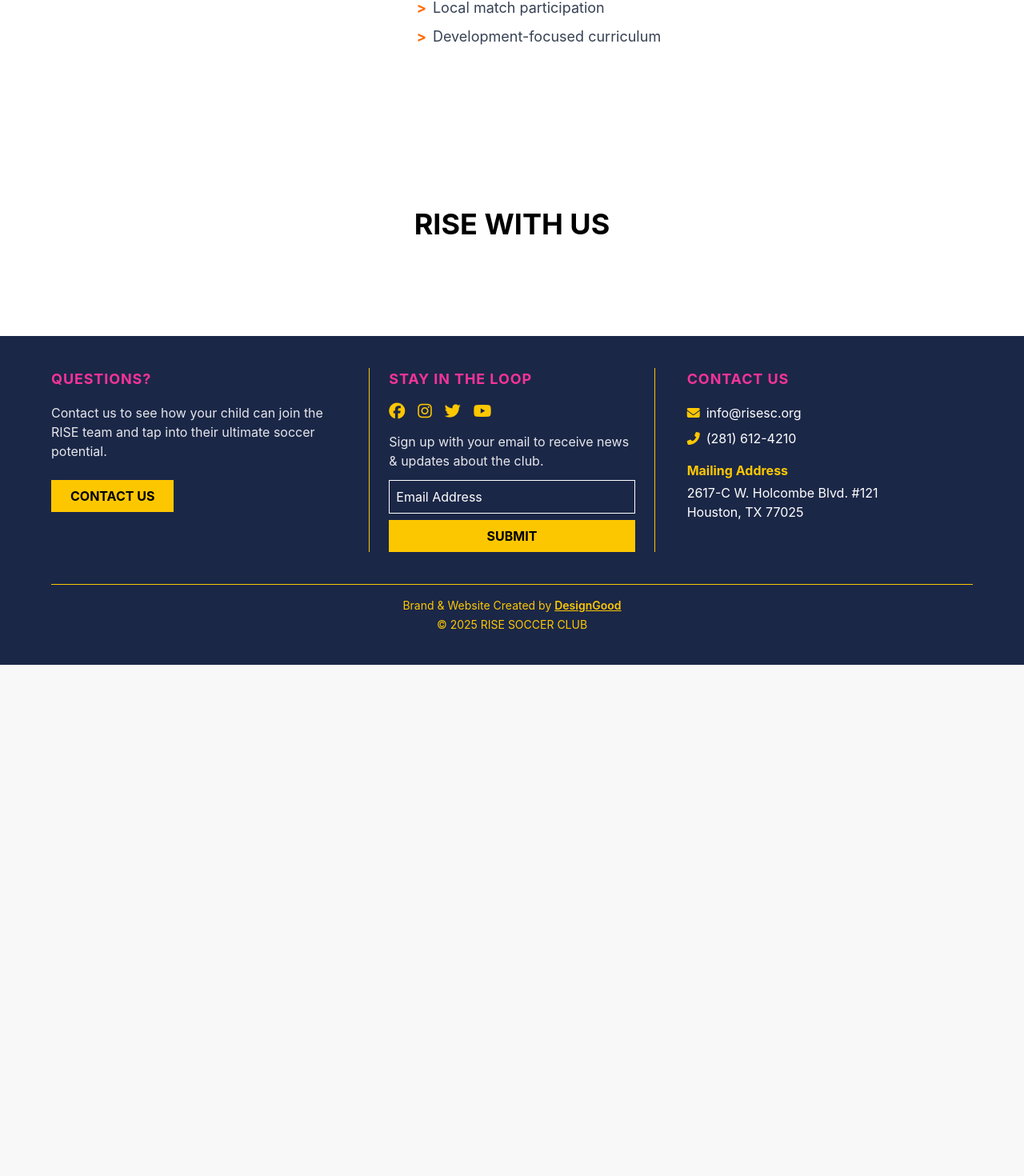
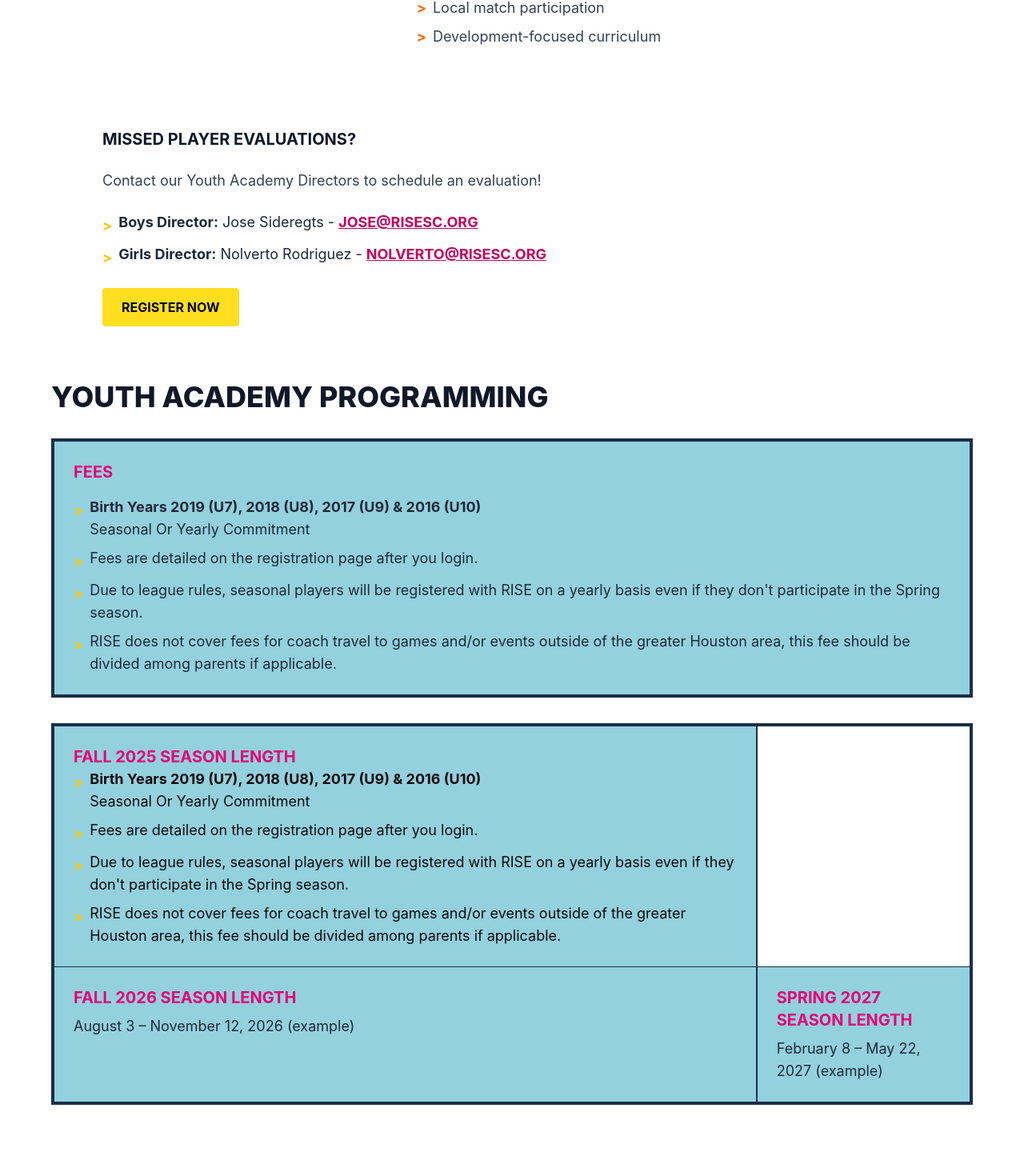
Before and after one commit to Wavestechnology-net/C3, a React (Vite) app in the folder Frontend/: page /youth in a window 1280 px wide. Shown: the part 3096-4566 px from the top of the page at 80% size. Before the commit the page ends 3927 px from the top, so only its background shows below. Built offline with nearby package versions, Linux system fonts and the light colour scheme.

Commit message:
Youth Page Added....!

```diff
--- a/Frontend/src/routes/Youth.tsx
+++ b/Frontend/src/routes/Youth.tsx
@@ -114,16 +114,148 @@
                             </div>
                         </div>
                     </div>
-
                 </div>
             </section>
+
+            <section className="bg-white py-5 px-4">
+                <div className="max-w-5xl mx-auto space-y-6">
+                    <h2 className="text-xl font-bold uppercase text-gray-900">
+                        MISSED PLAYER EVALUATIONS?
+                    </h2>
+                    <p className="text-lg text-gray-700">
+                        Contact our Youth Academy Directors to schedule an evaluation!
+                    </p>
+
+                    <div className="space-y-2">
+                        <p className="text-lg text-gray-800 flex items-start">
+                            <span className="text-yellow-400 font-bold mr-2 mt-1">{'>'}</span>
+                            <span>
+                                <strong className="font-bold">Boys Director:</strong> Jose Sideregts -{' '}
+                                <a href="mailto:jose@risesc.org" className="text-pink-700 font-bold underline">
+                                    JOSE@RISESC.ORG
+                                </a>
+                            </span>
+                        </p>
+                        <p className="text-lg text-gray-800 flex items-start">
+                            <span className="text-yellow-400 font-bold mr-2 mt-1">{'>'}</span>
+                            <span>
+                                <strong className="font-bold">Girls Director:</strong> Nolverto Rodriguez -{' '}
+                                <a href="mailto:nolverto@risesc.org" className="text-pink-700 font-bold underline">
+                                    NOLVERTO@RISESC.ORG
+                                </a>
+                            </span>
+                        </p>
+                    </div>
+
+                    <button className="bg-yellow-300 hover:bg-yellow-400 text-black font-bold uppercase px-6 py-3 rounded w-fit">
+                        Register Now
+                    </button>
+                </div>
+            </section>
+
+            <section className="bg-white py-12 px-4">
+                <div className="max-w-6xl mx-auto space-y-8">
+                    {/* Heading */}
+                    <h2 className="text-4xl font-extrabold uppercase text-gray-900">
+                        Youth Academy Programming
+                    </h2>
+
+                    {/* Fees Box (still outside table) */}
+                    <div className="bg-[#93d1df] border-4 border-[#1c2e4a] p-6 text-gray-800">
+                        <h3 className="text-pink-600 font-bold text-xl uppercase mb-4">Fees</h3>
+                        <ul className="space-y-2 text-lg">
+                            <li className="flex items-start">
+                                <span className="text-yellow-400 font-bold mr-2 mt-1">{'>'}</span>
+                                <span>
+                                    <strong>Birth Years 2019 (U7), 2018 (U8), 2017 (U9) & 2016 (U10)</strong><br />
+                                    Seasonal Or Yearly Commitment
+                                </span>
+                            </li>
+                            <li className="flex items-start">
+                                <span className="text-yellow-400 font-bold mr-2 mt-1">{'>'}</span>
+                                <span>Fees are detailed on the registration page after you login.</span>
+                            </li>
+                            <li className="flex items-start">
+                                <span className="text-yellow-400 font-bold mr-2 mt-1">{'>'}</span>
+                                <span>Due to league rules, seasonal players will be registered with RISE on a yearly basis even if they don't participate in the Spring season.</span>
+                            </li>
+                            <li className="flex items-start">
+                                <span className="text-yellow-400 font-bold mr-2 mt-1">{'>'}</span>
+                                <span>RISE does not cover fees for coach travel to games and/or events outside of the greater Houston area, this fee should be divided among parents if applicable.</span>
+                            </li>
+                        </ul>
+                    </div>
+
+                    {/* Seamless Table */}
+                    <table className="w-full text-left border-collapse">
+                        <tbody>
+                            <tr className="bg-[#93d1df] border-x-4 border-t-4 border-[#1c2e4a]">
+                                <td className="p-6 border-r-2 border-[#1c2e4a] align-top">
+                                    <h3 className="text-pink-600 text-xl font-bold uppercase">
+                                        Fall 2025 Season Length
+                                    </h3>
+                                    <ul className="space-y-2 text-lg">
+                                        <li className="flex items-start">
+                                            <span className="text-yellow-400 font-bold mr-2 mt-1">{'>'}</span>
+                                            <span>
+                                                <strong>Birth Years 2019 (U7), 2018 (U8), 2017 (U9) & 2016 (U10)</strong><br />
+                                                Seasonal Or Yearly Commitment
+                                            </span>
+                                        </li>
+                                        <li className="flex items-start">
+                                            <span className="text-yellow-400 font-bold mr-2 mt-1">{'>'}</span>
+                                            <span>Fees are detailed on the registration page after you login.</span>
+                                        </li>
+                                        <li className="flex items-start">
+                                            <span className="text-yellow-400 font-bold mr-2 mt-1">{'>'}</span>
+                                            <span>Due to league rules, seasonal players will be registered with RISE on a yearly basis even if they don't participate in the Spring season.</span>
+                                        </li>
+                                        <li className="flex items-start">
+                                            <span className="text-yellow-400 font-bold mr-2 mt-1">{'>'}</span>
+                                            <span>RISE does not cover fees for coach travel to games and/or events outside of the greater Houston area, this fee should be divided among parents if applicable.</span>
+                                        </li>
+                                    </ul>
+                                </td>
+                                {/* <td className="p-6 align-top">
+                                    <h3 className="text-pink-600 text-xl font-bold uppercase">
+                                        Spring 2026 Season Length
+                                    </h3>
+                                    <p className="mt-2 text-gray-800 text-lg">
+                                        February 10 – May 20, 2026 (example)
+                                    </p>
+                                </td> */}
+                            </tr>
+
+                            {/* Add more rows below to extend table */}
+                            <tr className="bg-[#93d1df] border-x-4 border-t border-b-4 border-[#1c2e4a]">
+                                <td className="p-6 border-r-2 border-[#1c2e4a] align-top">
+                                    <h3 className="text-pink-600 text-xl font-bold uppercase">
+                                        Fall 2026 Season Length
+                                    </h3>
+                                    <p className="mt-2 text-gray-800 text-lg">
+                                        August 3 – November 12, 2026 (example)
+                                    </p>
+                                </td>
+                                <td className="p-6 align-top">
+                                    <h3 className="text-pink-600 text-xl font-bold uppercase">
+                                        Spring 2027 Season Length
+                                    </h3>
+                                    <p className="mt-2 text-gray-800 text-lg">
+                                        February 8 – May 22, 2027 (example)
+                                    </p>
+                                </td>
+                            </tr>
+                        </tbody>
+                    </table>
+                </div>
+            </section>
+
 
             <section className="bg-white py-30">
                 <h2 className="text-4xl font-bold text-center text-black uppercase">
                     RISE WITH US
                 </h2>
             </section>
-
         </div>
     );
 }
```
